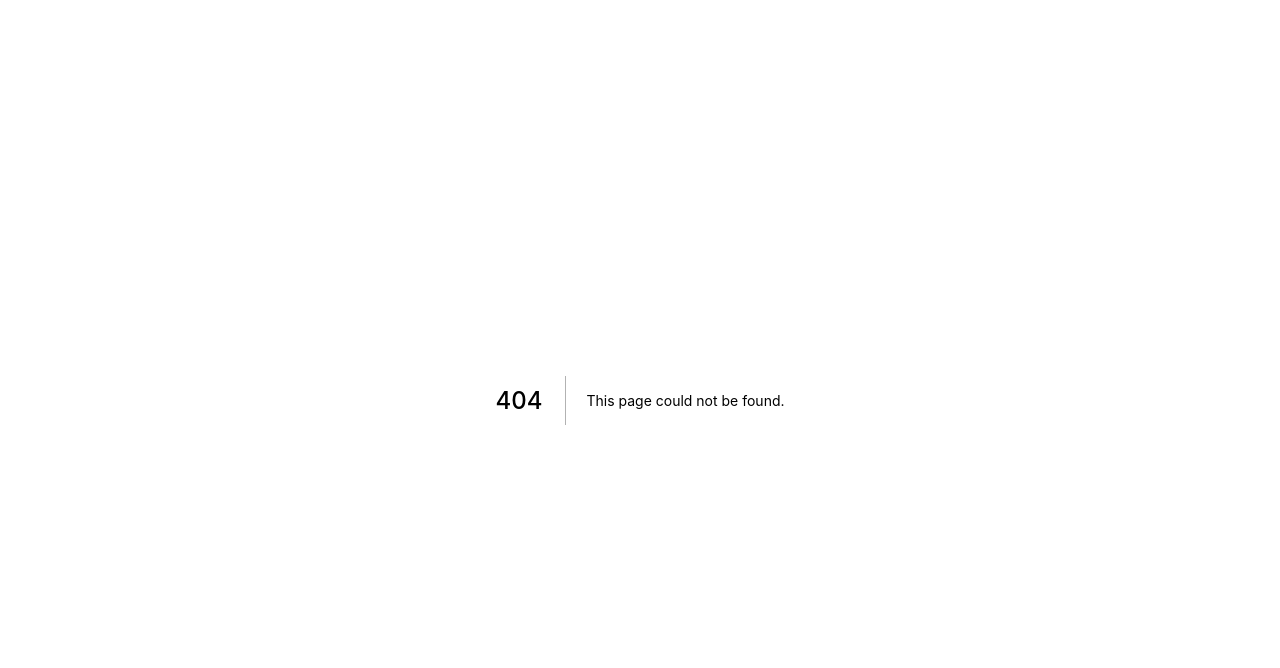
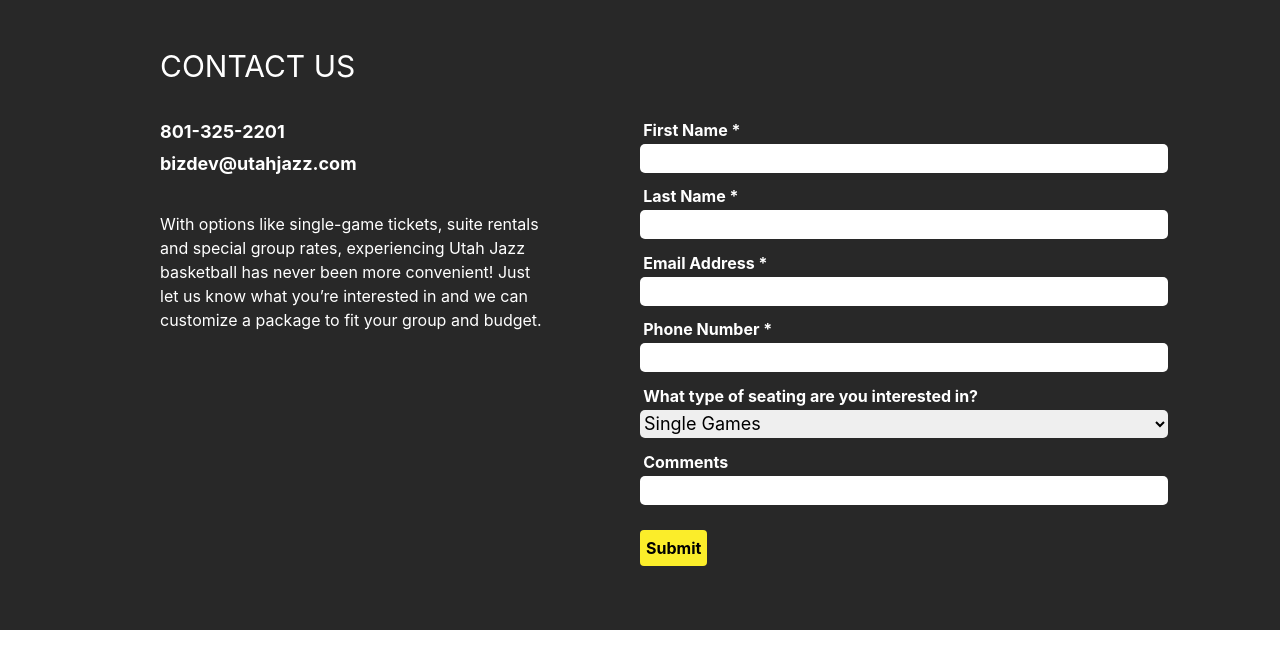
Before and after one commit to chavionjackson/Jazz-Premium-Seating, a Next.js app: page /Homepage/Contact in a window 1280 px wide. Before the commit this address had no page. Shown: the top 668 px of the page. Built offline with nearby package versions, Linux system fonts and the light colour scheme.

Commit message:
created contacts section

```diff
--- /dev/null
+++ b/pages/Homepage/Contact.js
@@ -0,0 +1,72 @@
+import React from 'react'
+
+const Contact = () => {
+  return (
+    <footer className="pt-4 pb-4 contactBg">
+      <div className="w-9/12 ml-auto mr-auto">
+        <h2 className="text-[#fff] uppercase text-3xl mt-8 mb-8">Contact Us</h2>
+        <div className="flex items-center justify-between footerWrapper">
+          <div className="w-2/5">
+            <div className="mb-8 leading-8">
+              <a href="#" className="mb-4 text-lg font-bold text-[#fff]">
+                801-325-2201
+              </a>
+              <br />
+              <a href="#" className="mb-4 text-lg font-bold text-[#fff]">
+                bizdev@utahjazz.com
+              </a>
+            </div>
+            <p className="text-base text-[#fff] leading-6">
+              With options like single-game tickets, suite rentals and special
+              group rates, experiencing Utah Jazz basketball has never been more
+              convenient! Just let us know what you’re interested in and we can
+              customize a package to fit your group and budget.
+            </p>
+          </div>
+          <div className="w-6/12">
+            <form>
+              <div className="w-full text-lg">
+                <label className="input">First Name *</label>
+                <br />
+                <input className="inputText"></input>
+                <br />
+                <label className="input">Last Name *</label>
+                <br />
+                <input className="inputText"></input>
+                <label className="input">Email Address *</label>
+                <br />
+                <input className="inputText"></input>
+                <br />
+                <label className="input">Phone Number *</label>
+                <br />
+                <input className="inputText"></input>
+                <br />
+                <label className="input">
+                  What type of seating are you interested in?
+                </label>
+                <br />
+                <select className="inputText">
+                  <option>Single Games</option>
+                  <option>Mini Plans</option>
+                  <option>Group Tickets</option>
+                  <option>Premium Seating</option>
+                  <option>Season Tickets</option>
+                </select>
+                <br />
+                <label className="input">Comments</label>
+                <br />
+                <input className="inputText"></input>
+                <br />
+              </div>
+              <button type="submit" className="mb-12 font-bold p-1.5 mt-4 rounded border-none footerButton">
+                Submit
+              </button>
+            </form>
+          </div>
+        </div>
+      </div>
+    </footer>
+  );
+}
+
+export default Contact
--- a/pages/index.js
+++ b/pages/index.js
@@ -1,3 +1,4 @@
+import Contact from "./Homepage/Contact";
 import Digital from "./Homepage/Digital";
 import ExclusieClubs from "./Homepage/ExclusieClubs";
 import Header from "./Homepage/Header";
@@ -12,6 +13,7 @@
       <Digital />
       <LuxurySuites />
       <ExclusieClubs />
+      <Contact />
     </div>
   );
 }
--- a/styles/globals.css
+++ b/styles/globals.css
@@ -104,3 +104,29 @@
   filter: brightness(50%);
   transition: all 0.25s;
 }
+
+.contactBg {
+  background: #282828;
+}
+
+.footerWrapper {
+  align-items: flex-start !important;
+}
+
+.input {
+  margin-left: 0.2rem;
+  font-size: 1rem;
+  color: #fff;
+  font-weight: 700;
+}
+
+.inputText {
+  min-height: 1.8rem;
+  border-radius: 5px;
+  width: 33rem;
+  margin-bottom: 0.6rem;
+}
+
+.footerButton {
+  background: #fbed2a;
+}
```
